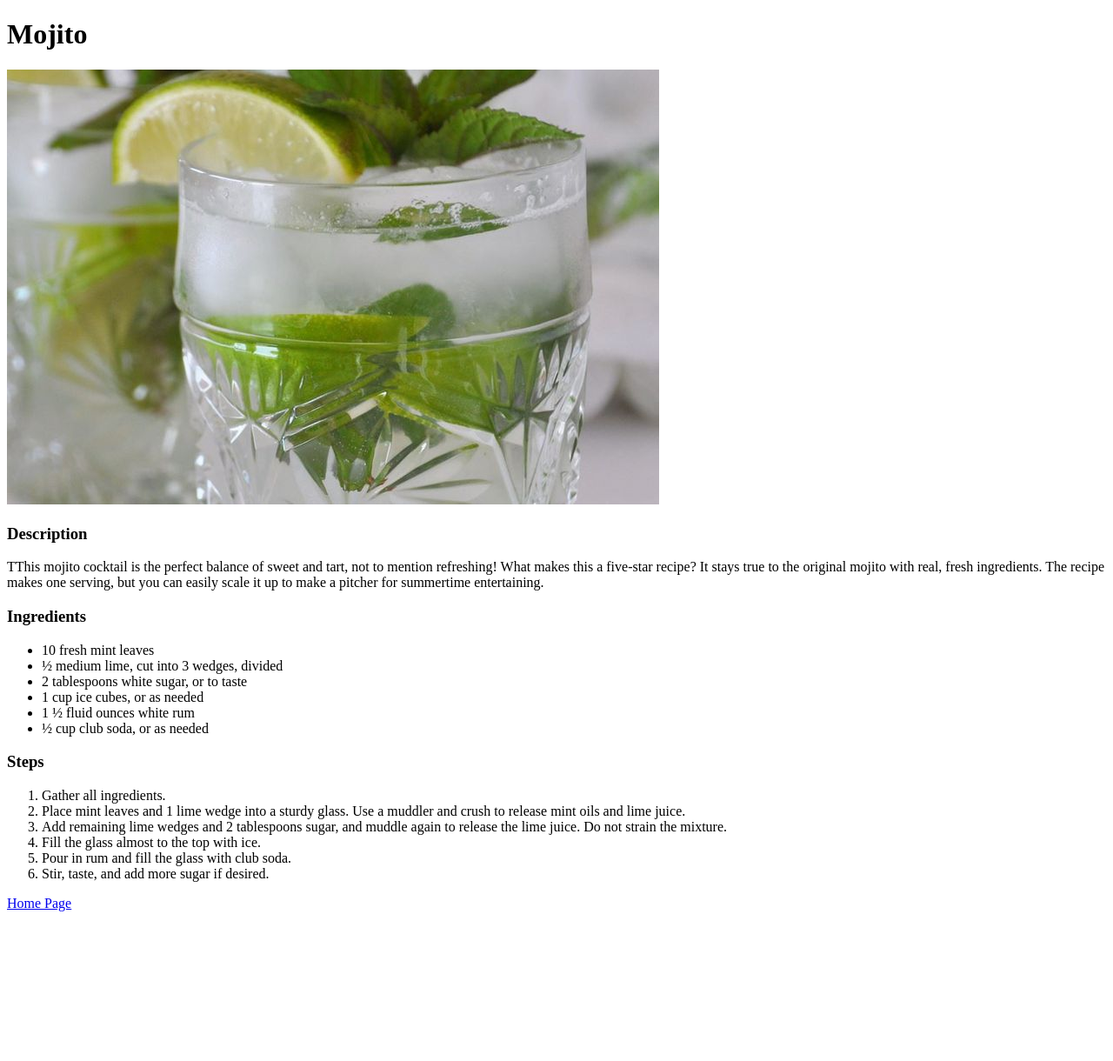
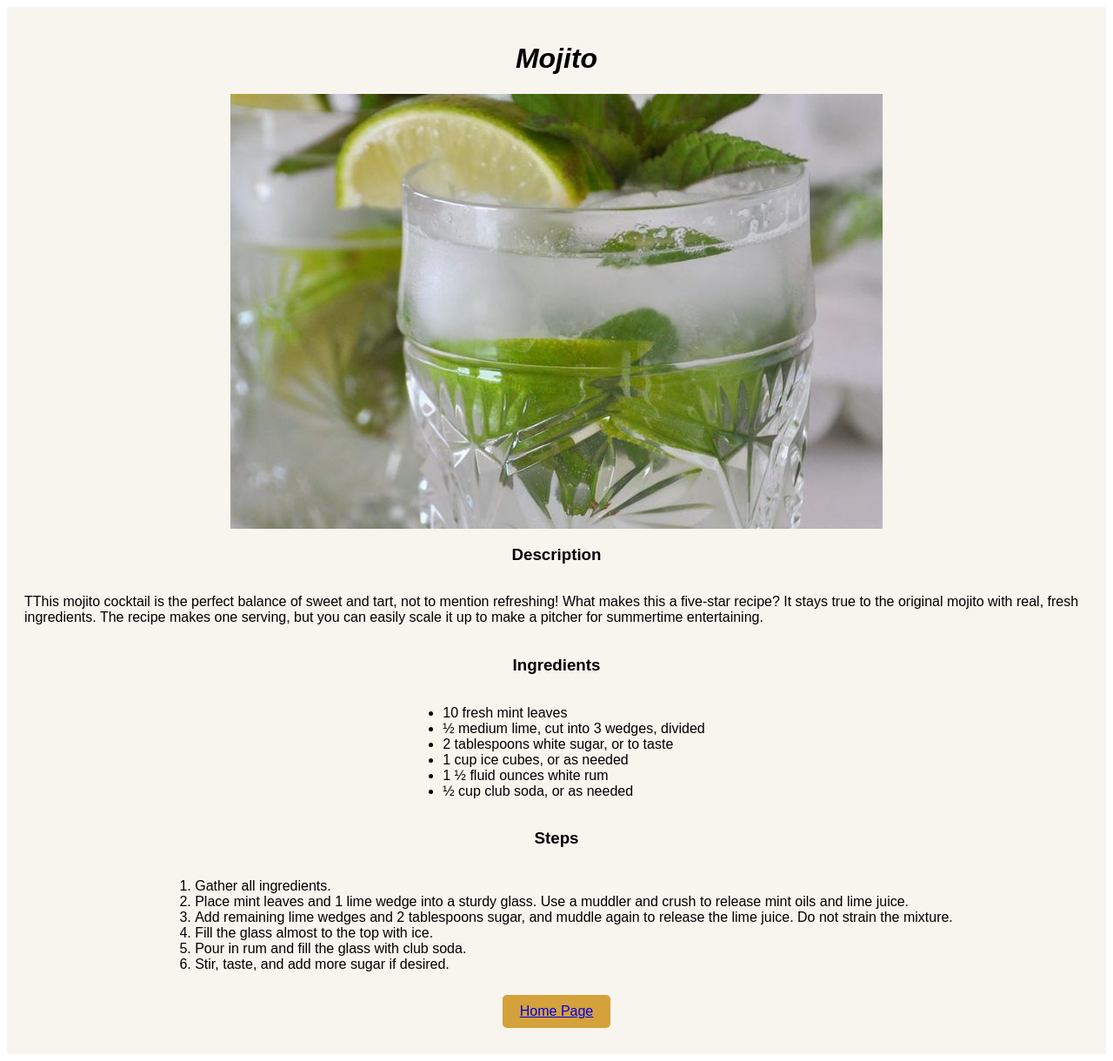
Before and after one commit to ARGENT11/odin-recipes, a plain HTML site: page recipes/mojito.html in a window 1280 px wide. Shown: the whole page at 87% size. Before the commit the page ends 1056 px from the top, so only its background shows below. Drawn offline with Linux system fonts and the light colour scheme.

Commit message:
added css

```diff
--- a/recipes/mojito.html
+++ b/recipes/mojito.html
@@ -5,9 +5,11 @@
     <meta charset="UTF-8">
     <meta name="viewport" content="width=device-width, initial-scale=1.0">
     <title>Mojito</title>
+    <link rel="stylesheet" href="../styles.css">
 </head>
 <body>
-    <h1>Mojito</h1>
+    <div class="pages">
+<h1 class="header "> Mojito</h1>
     <img src="../mojito.jpg" alt="mojito">
     <h3>Description</h3>
     <p>TThis mojito cocktail is the perfect balance of sweet and tart, not to mention refreshing! What makes this a five-star recipe? It stays true to the original mojito with real, fresh ingredients. The recipe makes one serving, but you can easily scale it up to make a pitcher for summertime entertaining. </p>
@@ -42,6 +44,7 @@
         <li>Stir, taste, and add more sugar if desired. </li>
     </ol>
 
-    <a href="/index.html">Home Page</a>
+    <button class="button"><a href="/index.html">Home Page</a></button>
+    </div>
 </body>
 </html>
--- /dev/null
+++ b/styles.css
@@ -0,0 +1,41 @@
+.main{
+    background-color: #f8f4ee;
+    display: flex;
+    flex-direction: column;
+    align-items: center;
+    padding: 20px;
+    text-align: center;
+    font-family: 'Arial', sans-serif;
+    margin: 0px;
+    min-height: 100vh;
+}
+
+.pages{
+    background-color: #f8f4ee;
+    display: flex;
+    flex-direction: column;
+    align-items: center;
+    padding: 20px;
+
+    font-family: 'Arial', sans-serif;
+    margin: 0px;
+    min-height: 100vh;
+}
+
+.header{
+    font-size :xx-large;
+    font-style: italic;
+    font-weight: bold;
+}
+
+button{
+    background-color: #d4a13a;
+    color: #2b2b2b;
+    border: none;
+    padding: 10px 20px;
+    margin: 10px;
+    cursor: pointer;
+    font-size: medium;
+    border-radius: 5px;
+    text-decoration: none;
+}
```
Also changed, not shown: index.html (+9 -6 lines), recipes/banana bread.html (+6 -2 lines), recipes/lasagna.html (+6 -3 lines).
